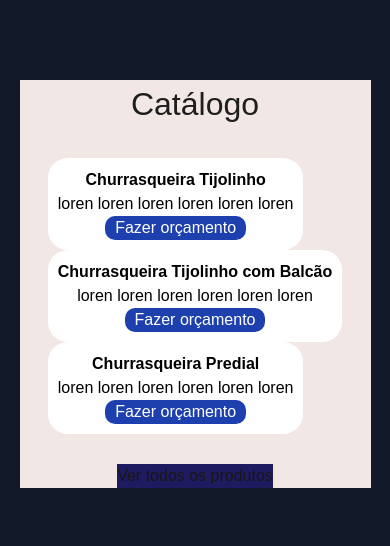
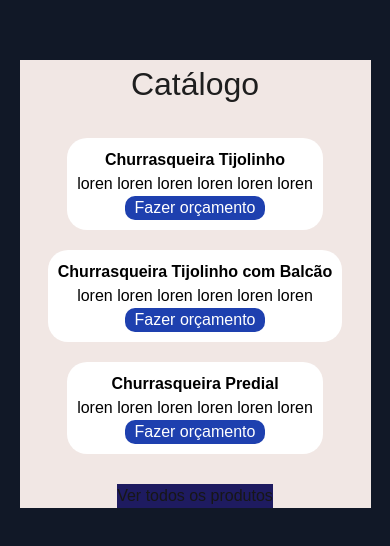
Before and after one commit to elenndev/thaygle, a Next.js app: page / in a window 390 px wide. Shown: the part 138-684 px from the top of the page. Built offline with nearby package versions, Linux system fonts and the light colour scheme.

Commit message:
correcao e remocao do useEfffect na constante excluida

```diff
--- a/src/app/components/Catalogo.tsx
+++ b/src/app/components/Catalogo.tsx
@@ -8,7 +8,7 @@ import './style.css'
 
 const CardProduto: React.FC<{produto: TypeProduto}> = ({produto}) =>{
     return(<>
-        <div className={`produto ${produto.nome} w-full flex flex-row
+        <div className={`produto ${produto.nome} w-full flex flex-row items-center justify-center
         `}>
             <p className="nome-produto">{produto.nome}</p>
             <p>{produto.infos.breve_descricao}</p>
@@ -29,20 +29,13 @@ const ListaProdutos = () =>{
     console.log("produtos: ", principaisProdutos)
     const [catalogoCompleto, setCatalogoCompleto] = useState(false)
     const outrosProdutos = Produtos.filter((produto) => produto.infos.produto != 'churrasqueira')
-    const [outrosProdutosClass, setOutrosProdutosClass] = useState("hidden")
     function getTodosProdutos(){
         setCatalogoCompleto(true)
     }
 
-    useEffect(()=>{
-        if(catalogoCompleto){
-            setOutrosProdutosClass("")
-        }
-    },[catalogoCompleto])
-
     const Principais = () => {
         return(<>
-            <div className="produtos-principais lg:grid grid-cols-3 md:flex md:flex-col gap-y-[20px] gap-x-[10px] w-fit items-center justify-center">
+            <div className="produtos-principais flex flex-col gap-y-[20px] gap-x-[10px] w-fit items-center justify-center">
                 {principaisProdutos.map((produto) => (
                     <CardProduto key={produto.id} produto={produto}/>
                 ))}
```
